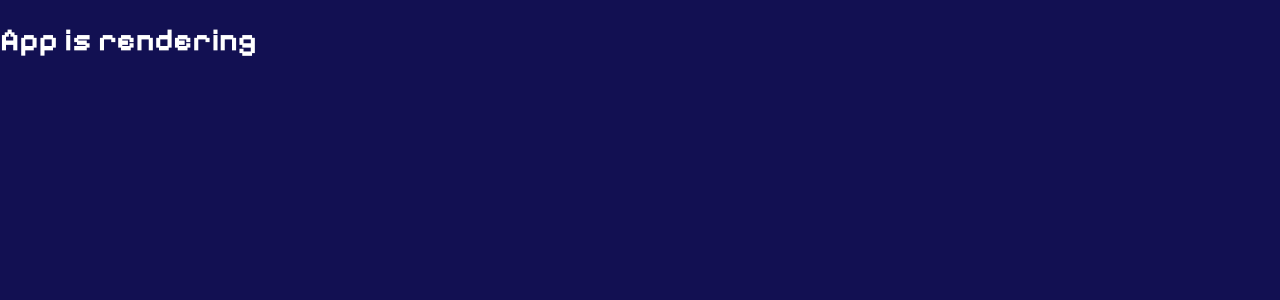
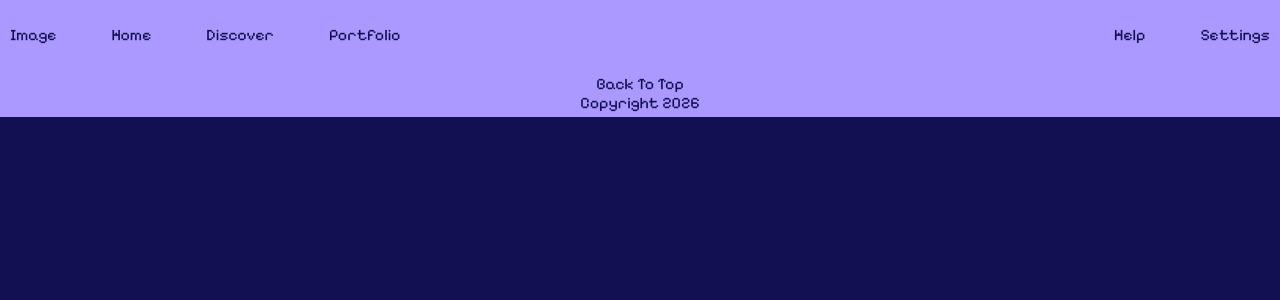
Before and after one commit to soph919/GWC-Project-team-4, a React app in the folder frontend/: page /user-project in a window 1280 px wide. Before the commit this address had no page. Shown: the top 300 px of the page. Built offline with nearby package versions, Linux system fonts and the light colour scheme; the HTML template or start-up script is replaced by a standard one.

Commit message:
Completed most of the work for the User Template front page, working on project information page

```diff
--- a/frontend/src/App.jsx
+++ b/frontend/src/App.jsx
@@ -3,18 +3,24 @@ import { Route, Routes} from "react-router";
 
 import Discover from "./pages/Discover"
 import UserProfileTempTwo from './pages/UserProfileTempTwo'
+import UserProjectTempTwo from './pages/UserProjectTempTwo';
+
+
+import Navigation from './components/Navigation';
+import Footer from './components/Footer';
 
 const App = () => {
   return (
 
     <div>
-      <h1>App is rendering</h1>
+      <Navigation/>
       <Routes>
         <Route path="/discover" element={<Discover />} />
         <Route path="/user" element={<UserProfileTempTwo />} />
+        <Route path="user-project" element={<UserProjectTempTwo />} />
       </Routes>
 
-
+    <Footer/>
     </div>
   )
 }
--- /dev/null
+++ b/frontend/src/components/Footer.jsx
@@ -0,0 +1,21 @@
+import React from 'react'
+
+const Footer = () => {
+  return (
+    <div>
+        <footer>
+        <nav class="bottom-nav">
+            <ul class="nav">
+
+                <li><a href='#'>Back To Top</a></li>
+                <li>Copyright 2026</li>
+
+
+            </ul>
+        </nav>
+        </footer>
+    </div>
+  )
+}
+
+export default Footer
--- a/frontend/src/components/Navigation.jsx
+++ b/frontend/src/components/Navigation.jsx
@@ -8,8 +8,8 @@ const Navigation = () => {
                 <div class="nav-left">
                 <li>Image</li>
                 <li>Home</li>
-                <li>Explore</li>
-                <li>Portfolio</li>
+                <li><a href="/discover">Discover</a></li>
+                <li><a href="/user">Portfolio</a></li>
                 </div>
                 <div class="nav-right">
                 <li>Help</li>
--- a/frontend/src/index.css
+++ b/frontend/src/index.css
@@ -13,14 +13,16 @@ body {
 .top-nav {
     text-decoration: none;
     width: 100%;
-    height: 59px;
     background-color: #AC99FF;
     color: #121052;
+    z-index: 999;
+    position: sticky;
 }
 
-.nav {
+.top-nav .nav {
     display: flex;
     justify-content: space-between;
+    padding: 25px 10px 25px 10px;
 
 }
 .nav-left, .nav-right {
@@ -35,6 +37,30 @@ list-style: none;
   padding: 5px 10px;
   margin: 0;
 
+}
+
+nav a {
+    text-decoration: none;
+    color: inherit;
+}
+
+nav a:hover {
+    color: #060529;
+    text-shadow: 0px 0px 5px #5954eb;
+}
+
+/*Footer Nav*/
+
+.bottom-nav {
+    text-decoration: none;
+    width: 100%;
+    background-color: #AC99FF;
+    color: #121052;
+    z-index: 999;
+    text-align: center;
+}
+.bottom-nav a{
+    scroll-behavior: smooth;
 }
 
 /* Discover User */
@@ -140,10 +166,22 @@ list-style: none;
     display: inline;
 }
 
+.technical-skills {
+    margin: 0px 200px 100px 200px;
+    display: flex;
+    gap: 75px;
+    justify-content: center;
+}
+
 
 
 /* Project Preview */
-
+.project-list {
+    display: flex;
+    flex-wrap: wrap;
+    gap: 40px;
+    margin: 60px;
+}
 .preview-project {
     width: 560px;
     max-height: 250px;
@@ -207,6 +245,7 @@ list-style: none;
     display: flex;
     justify-content: center;
     align-items: center;
+    margin-top: 45px;
 }
 
 .search-input {
@@ -214,3 +253,45 @@ list-style: none;
     width: 90%;
     padding: 10px;
 }
+
+
+/*Template Two*/
+
+.user-title {
+    margin: 60px;
+}
+
+.user-title  h1{
+    font-size: 40px;
+    color: #F2D482;
+}
+
+.user-title h2 {
+    font-size: 36px;
+    color: #FAA259;
+}
+
+.user-title h3 {
+    font-size: 32px;
+    color: #FFFFFF;
+}
+
+.about {
+    margin: 0 85px 0 85px;
+}
+
+.user-header-temp-2 {
+    font-size: 32px;
+    color: #AC99FF;
+    margin: 50px 150px 50px 150px;
+}
+
+
+/*Project Details*/
+/* Folder */
+
+position: absolute;
+width: 1280px;
+height: 2455px;
+left: 0px;
+top: 334px;
--- a/frontend/src/pages/Discover.jsx
+++ b/frontend/src/pages/Discover.jsx
@@ -2,6 +2,7 @@ import React from 'react';
 import { useEffect, useState } from "react";
 
 import Navigation from '../components/Navigation';
+import Footer from '../components/Footer';
 
 const Discover = () => {
 
@@ -17,7 +18,7 @@ const Discover = () => {
 
   return (
     <div>
-        <Navigation />
+
        <form className='search-bar'>
         <input
         type='text'
--- a/frontend/src/pages/UserProfileTempTwo.jsx
+++ b/frontend/src/pages/UserProfileTempTwo.jsx
@@ -1,4 +1,6 @@
 import React, { useEffect, useState } from 'react'
+
+import Navigation from '../components/Navigation';
 /*
 const [User, setUser] = useState(null);
 
@@ -9,6 +11,7 @@ useEffect(() => {
 const UserProfileTempTwo = () => {
   return (
     <div>
+
         <div className='user-title'>
             <h1><b>Jane Doe</b></h1>
             <h2>Programmer - Digital Artist</h2>
@@ -19,7 +22,9 @@ const UserProfileTempTwo = () => {
             <img src=",,," />
         </div>
 
+        <h3 className='user-header-temp-2'>Past Experience</h3>
         <div className='past-experience'>
+
             <div className="info-block">
             <h1 className="info-title">Title</h1>
             <h2 className="info-company">Company Name</h2>
@@ -38,6 +43,7 @@ const UserProfileTempTwo = () => {
             </div>
         </div>
 
+        <h3 className='user-header-temp-2'>Technical Skills</h3>
         <div className='technical-skills'>
              <div class="info-block">
             <h1 class="info-title">Title</h1>
@@ -46,7 +52,7 @@ const UserProfileTempTwo = () => {
                 <li>of</li>
                 <li>items</li>
             </ul>
-        </div>
+            </div>
           <div class="info-block">
             <h1 class="info-title">Title</h1>
             <ul class="info-list">
@@ -55,7 +61,10 @@ const UserProfileTempTwo = () => {
                 <li>items</li>
             </ul>
         </div>
+        </div>
 
+
+        <h3 className='user-header-temp-2'>Projects</h3>
         <div className='project-list'>
 
             <div class="preview-project">
@@ -124,7 +133,7 @@ const UserProfileTempTwo = () => {
         </div>
         </div>
 
-    </div>
+
   </div>
   )
 };
--- /dev/null
+++ b/frontend/src/pages/UserProjectTempTwo.jsx
@@ -0,0 +1,16 @@
+import React from 'react'
+
+const UserProjectTempTwo = () => {
+  return (
+    <div>
+        <div className='tab'>
+
+        </div>
+        <div className='project-content'>
+
+        </div>
+    </div>
+  )
+}
+
+export default UserProjectTempTwo
```
Also changed, not shown: 1 other file (tests, documents, lock files or other folders).
